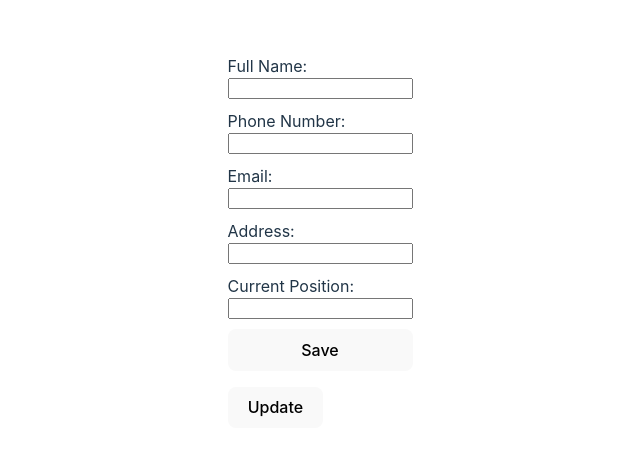
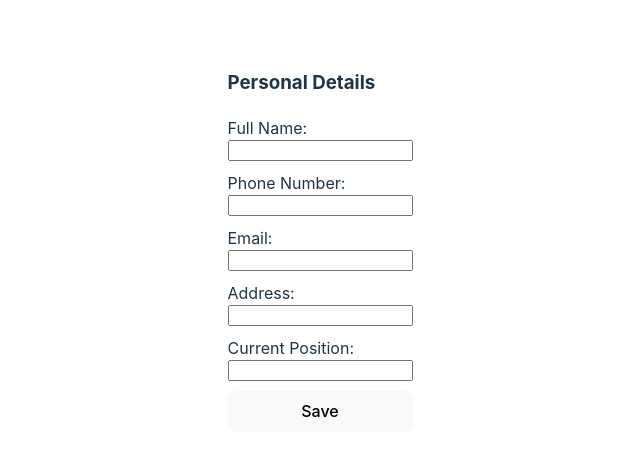
Before and after one commit to muhd09afiq/cv-app, a React (Vite) app: page / in a window 1280 px wide. Shown: the part 159-614 px from the top of the page, without its empty margins (320-960 px from the left). Built offline with nearby package versions, Linux system fonts and the light colour scheme.

Commit message:
add: get value from user input for personal details
user inputs are saved to session storage for futher use

```diff
--- a/src/App.jsx
+++ b/src/App.jsx
@@ -6,7 +6,6 @@ function App() {
   return (
     <>
       <PersonalDetails />
-      <Header />
     </>
   );
 }
--- a/src/components/header.jsx
+++ b/src/components/header.jsx
@@ -8,6 +8,9 @@ export default function Header() {
 
   const fullName = data[0];
   const phoneNumber = data[1];
+  const email = data[2];
+  const address = data[3];
+  const currentPosition = data[4];
 
   function handleUpdate() {
     const newData = sessionStorage.getItem("PersonalData");
@@ -16,9 +19,12 @@ export default function Header() {
 
   return (
     <>
+      <button onClick={handleUpdate}>Update</button>
       <p>{fullName}</p>
       <p>{phoneNumber}</p>
-      <button onClick={handleUpdate}>Update</button>
+      <p>{email}</p>
+      <p>{address}</p>
+      <p>{currentPosition}</p>
     </>
   );
 }
--- a/src/components/personal.jsx
+++ b/src/components/personal.jsx
@@ -64,6 +64,7 @@ export default function PersonalDetails() {
 
   return (
     <>
+      <h3>Personal Details</h3>
       <form action="" onSubmit={formAction}>
         {details.map((item, index) => (
           <label key={index}>
```
